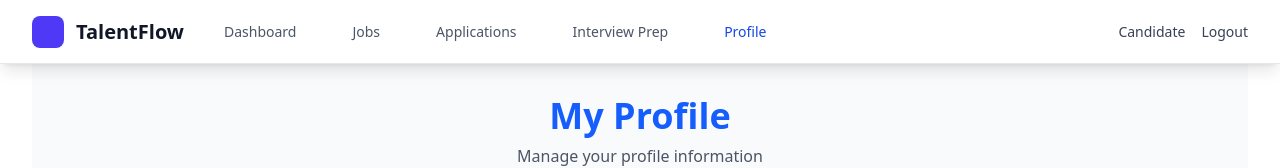
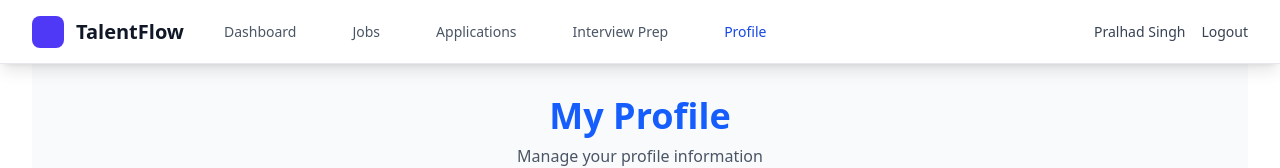
Before and after one commit to 22f1000288/soft-engg-project-sep-2025-se-SEP-team_6, a React (Vite) app in the folder hrms-project/: page /profile in a window 1280 px wide. Shown: the top 168 px of the page. Built offline with nearby package versions, Linux system fonts and the light colour scheme.

Commit message:
candidate user name changed

```diff
--- a/hrms-project/src/components/CandidateNavbar.jsx
+++ b/hrms-project/src/components/CandidateNavbar.jsx
@@ -17,7 +17,7 @@ export default function CandidateNavbar({
     { label: "Interview Prep", to: "/interview-prep" },
     { label: "Profile", to: "/profile" },
   ],
-  userName = "Candidate",
+  userName = "Pralhad Singh",
   brand = { title: "TalentFlow" },
 }) {
   const [open, setOpen] = useState(false);
--- a/hrms-project/src/components/HRNavbar.jsx
+++ b/hrms-project/src/components/HRNavbar.jsx
@@ -2,11 +2,7 @@ import React, { useState } from "react";
 import { Menu, X, LogOut } from "lucide-react";
 import { Link, useLocation, useNavigate } from "react-router-dom";
 
-//sample use of this component is following(if you want to use this navbar in other pages  )
 
-//import Navbar from "../components/HRNavbar";
-//<Navbar userName={userName} />
-//see pages like Analytics.jsx , Schedule.jsx etc for reference
 
 export default function Navbar({
   navItems = [
```
